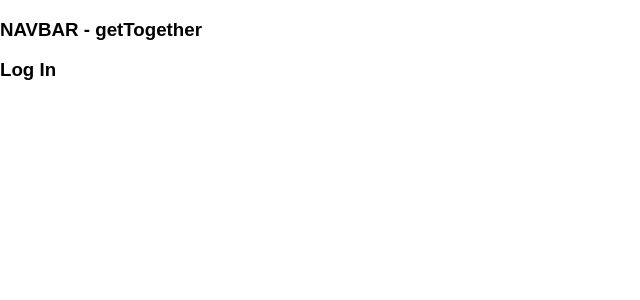
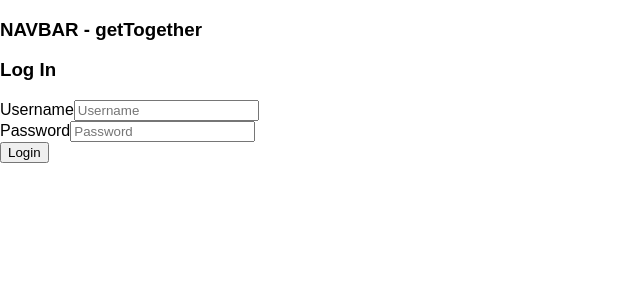
Before and after one commit to iamm28/get-together-frontend-final, a React (Create React App) app: page /login in a window 1280 px wide. Shown: the top 300 px of the page, without its empty margins (0-640 px from the left). Built offline with nearby package versions, Linux system fonts and the light colour scheme; the HTML template or start-up script is replaced by a standard one.

Commit message:
login form

```diff
--- a/src/components/LogIn.js
+++ b/src/components/LogIn.js
@@ -2,7 +2,20 @@ import React from 'react'
 
 const LogIn = (props) => {
   return (
-    <h3>Log In</h3>
+    <div>
+      <form>
+        <div>
+          <h3>Log In</h3>
+          <label htmlFor="username">Username</label>
+          <input type="text" name="username" placeholder="Username" />
+        </div>
+        <div>
+          <label htmlFor="password">Password</label>
+          <input type="password" name="password" placeholder="Password" />
+        </div>
+        <input type="submit" value="Login" />
+      </form>
+    </div>
   )
 }
 
```
